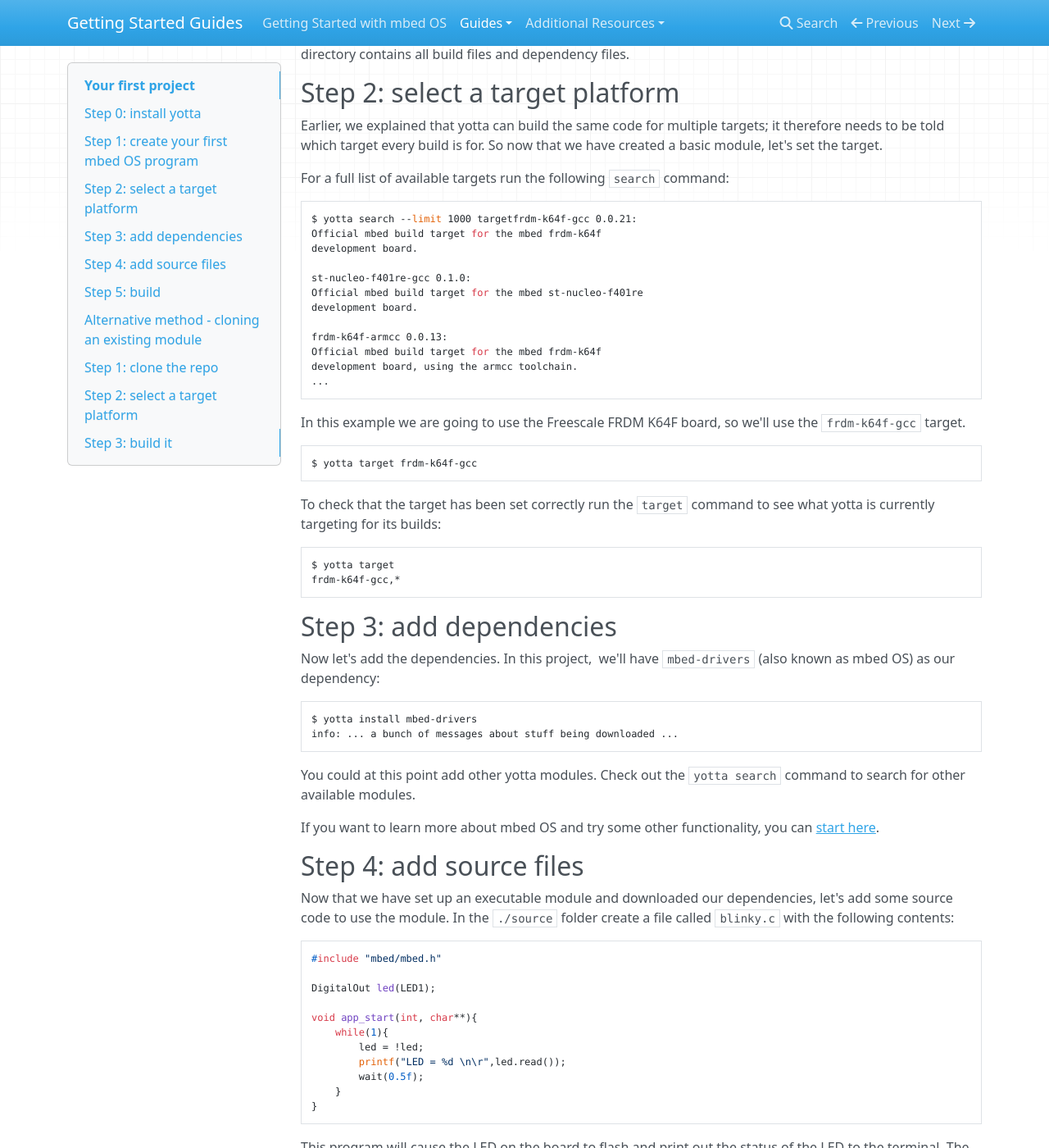
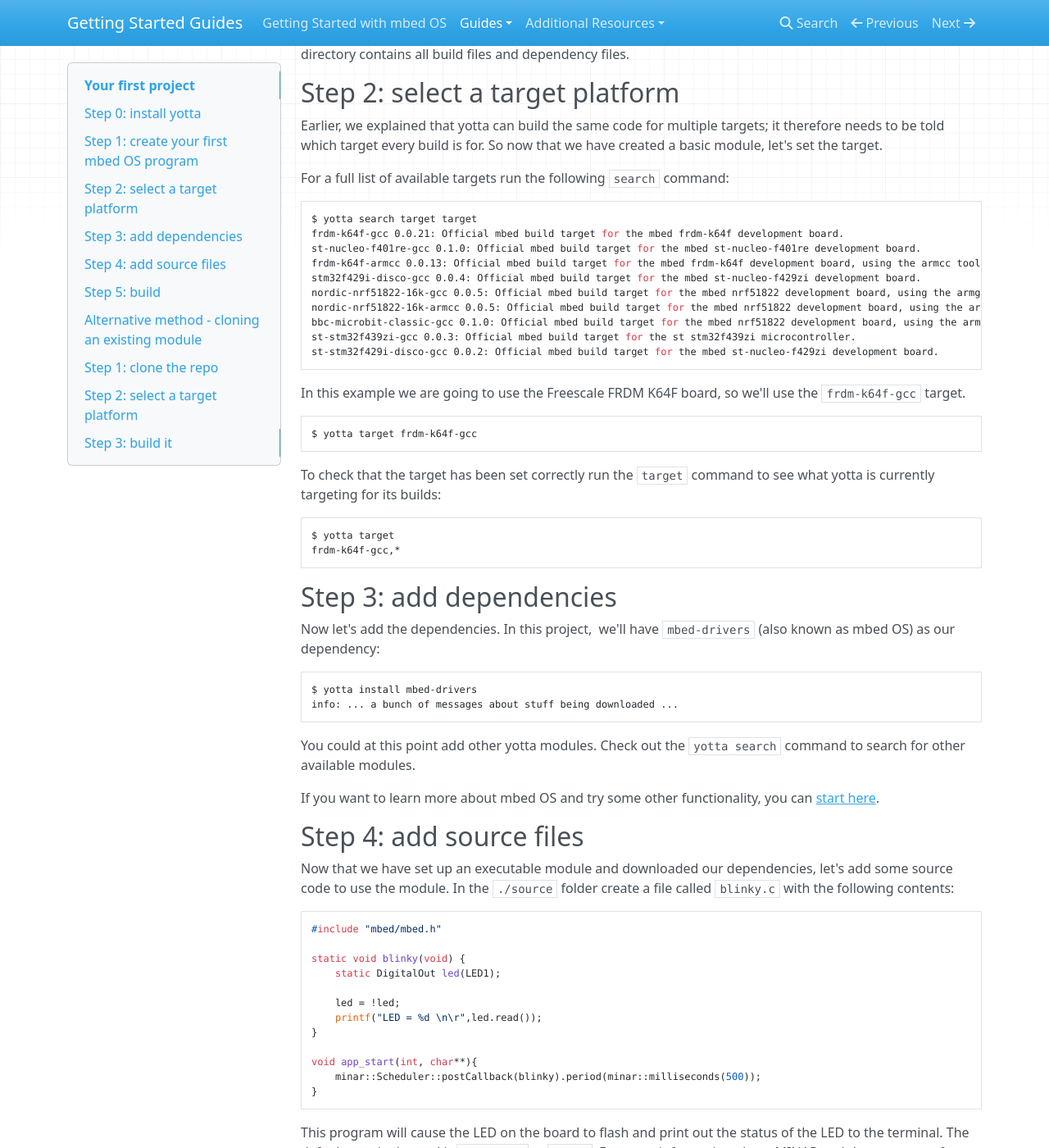
Before and after one commit to ARMmbed/GettingStartedmbedOS, an MkDocs documentation site: the page built from Docs/FirstProjectmbedOS.md, in a window 1280 px wide and 1400 px high, scrolled down 1365 px. Shown: the whole window at 82% size. Built offline with MkDocs 1.6.1, drawn with Linux system fonts in a browser that asks for light colours; nearby versions of some CDN libraries; old or Windows-style settings are respelled for this version of MkDocs; some of the changed text lies outside the part shown.

Commit message:
Updated to the 'first project' documentation

````diff
--- a/Docs/FirstProjectmbedOS.md
+++ b/Docs/FirstProjectmbedOS.md
@@ -70,22 +70,18 @@ Earlier, we explained that yotta can build the same code for multiple targets; i
 For a full list of available targets run the following `search` command:
 
 ```bash
-$ yotta search --limit 1000 targetfrdm-k64f-gcc 0.0.21:
-Official mbed build target for the mbed frdm-k64f
-development board.
-
-st-nucleo-f401re-gcc 0.1.0:
-Official mbed build target for the mbed st-nucleo-f401re
-development board.
-
-frdm-k64f-armcc 0.0.13:
-Official mbed build target for the mbed frdm-k64f
-development board, using the armcc toolchain.
-...
+$ yotta search target target
+frdm-k64f-gcc 0.0.21: Official mbed build target for the mbed frdm-k64f development board.
+st-nucleo-f401re-gcc 0.1.0: Official mbed build target for the mbed st-nucleo-f401re development board.
+frdm-k64f-armcc 0.0.13: Official mbed build target for the mbed frdm-k64f development board, using the armcc toolchain.
+stm32f429i-disco-gcc 0.0.4: Official mbed build target for the mbed st-nucleo-f429zi development board.
+nordic-nrf51822-16k-gcc 0.0.5: Official mbed build target for the mbed nrf51822 development board, using the armgcc toolchain.
+nordic-nrf51822-16k-armcc 0.0.5: Official mbed build target for the mbed nrf51822 development board, using the armcc toolchain.
+bbc-microbit-classic-gcc 0.1.0: Official mbed build target for the mbed nrf51822 development board, using the armgcc toolchain.
+st-stm32f439zi-gcc 0.0.3: Official mbed build target for the st stm32f439zi microcontroller.
+st-stm32f429i-disco-gcc 0.0.2: Official mbed build target for the mbed st-nucleo-f429zi development board.
 ```
-
 In this example we are going to use the Freescale FRDM K64F board, so we'll use the `frdm-k64f-gcc` target.
-
 
 ```bash
 $ yotta target frdm-k64f-gcc
@@ -118,19 +114,19 @@ Now that we have set up an executable module and downloaded our dependencies, le
 ```C
 #include "mbed/mbed.h"
 
-DigitalOut led(LED1);
+static void blinky(void) {
+    static DigitalOut led(LED1);
+
+    led = !led;
+    printf("LED = %d \n\r",led.read());
+}
 
 void app_start(int, char**){
-	while(1){
-    	led = !led;
-    	printf("LED = %d \n\r",led.read());
-    	wait(0.5f);
-	}
+    minar::Scheduler::postCallback(blinky).period(minar::milliseconds(500));
 }
 ```
-
 This program will cause the LED on the board to flash and print out the status of the LED to the terminal. The default terminal speed is `9600 baud` at `8-N-1`.
-
+For more information about MINAR and the structure of mbed OS programs, please refer to the [MINAR documentation](https://github.com/ARMmbed/minar).
 
 ## Step 5: build
 
@@ -138,8 +134,7 @@ To build the project, run the yotta build command in the top level of the exampl
 
 ```bash
 $ yt build
-info: generate for target: frdm-k64f-gcc 0.0.21
-at ~\example-mbedos-blinky\yotta_targets\frdm-k64f-gcc
+info: generate for target: frdm-k64f-gcc 0.0.21 at ~\example-mbedos-blinky\yotta_targets\frdm-k64f-gcc
 GCC version is: 4.9.3
 -- The ASM compiler identification is GNU
 -- Found assembler: GNU Tools ARM Embedded/4.9 2014q4/bin/arm-none-eabi-gcc.exe
@@ -179,18 +174,10 @@ $ git clone https://github.com/ARMmbed/example-mbedos-blinky.git
 You can build this example for any target. To see all targets available run the following `search` command.
 
 ```bash
-$ yotta search --limit 1000 target target
-frdm-k64f-gcc 0.0.21:
-Official mbed build target for the mbed frdm-k64f
-development board.
-
-st-nucleo-f401re-gcc 0.1.0:
-Official mbed build target for the mbed st-nucleo-f401re
-development board.
-
-frdm-k64f-armcc 0.0.13:
-Official mbed build target for the mbed frdm-k64f
-development board, using the armcc toolchain.
+$ yotta search target target
+frdm-k64f-gcc 0.0.21: Official mbed build target for the mbed frdm-k64f development board.
+st-nucleo-f401re-gcc 0.1.0: Official mbed build target for the mbed st-nucleo-f401re development board.
+frdm-k64f-armcc 0.0.13: Official mbed build target for the mbed frdm-k64f development board, using the armcc toolchain.
 ...
 ```
 
````
